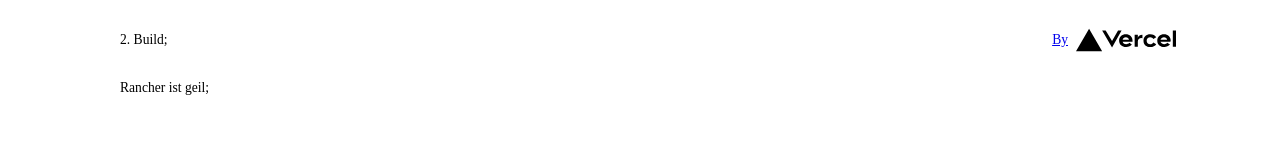
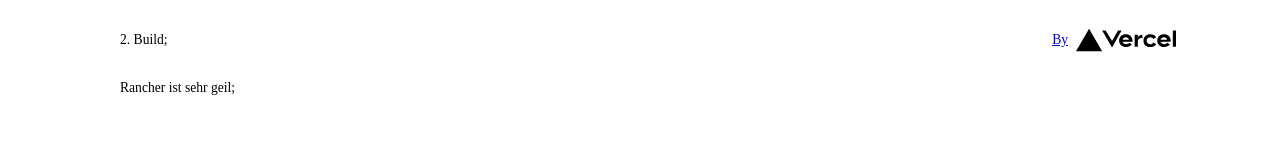
Before and after one commit to PM4-Gruppe/PipelinePlayGround, a Next.js app: page / in a window 1280 px wide. Shown: the part 136-298 px from the top of the page. Built offline with nearby package versions, Linux system fonts and the light colour scheme.

Commit message:
change test on page

```diff
--- a/pages/index.tsx
+++ b/pages/index.tsx
@@ -26,7 +26,7 @@ export default function Home() {
             <code className={styles.code}></code>
           </p>
 		  <p>
-			Rancher ist geil;
+			Rancher ist sehr geil;
 			<code className={styles.code}></code>
 		  </p>
           </div>
```
